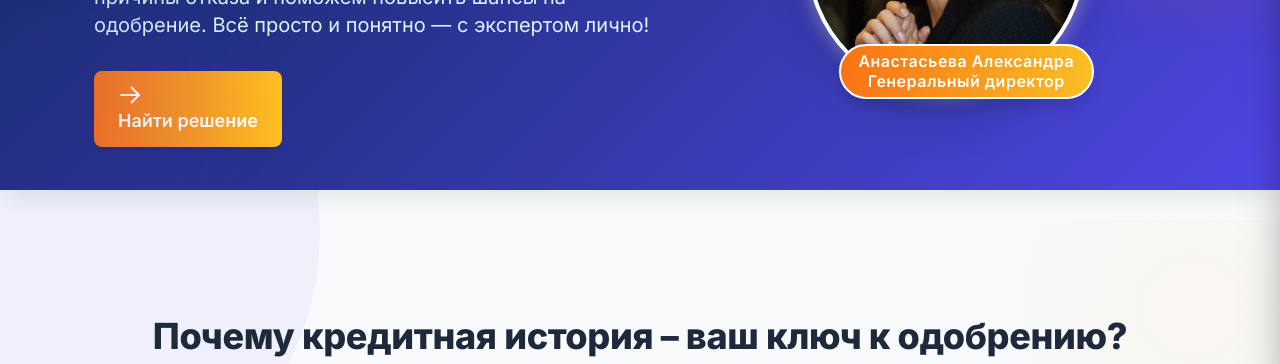
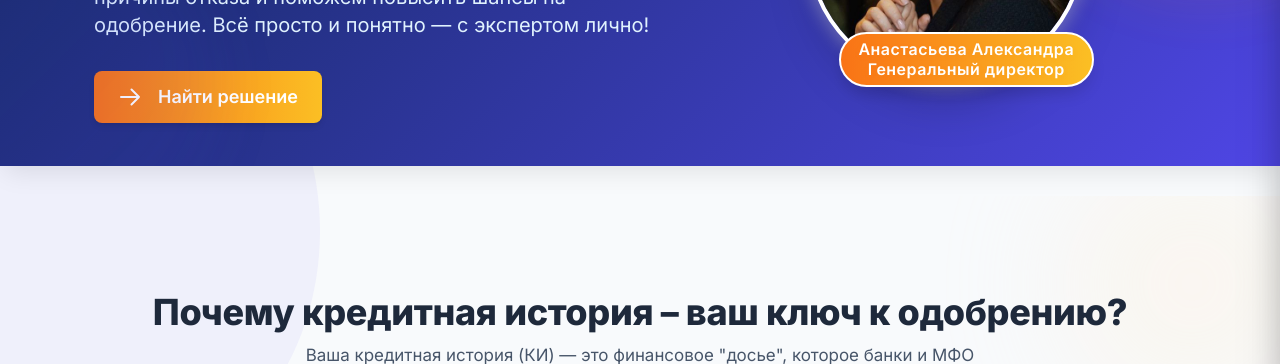
Before and after one commit to maslennikov-ig/siteki, a website: page index.html in a window 1280 px wide. Shown: the part 409-773 px from the top of the page. Drawn offline with nearby package versions, Linux system fonts and the light colour scheme.

Commit message:
feat: v2.9.5 улучшение навигации и UX кнопок - исправлена навигация консультации, улучшена симметрия кнопки Найти решение

```diff
--- a/index.html
+++ b/index.html
@@ -193,7 +193,7 @@
             <a href="#about" class="nav-link text-base mb-4 smooth-scroll" onclick="toggleMobileMenu()">О нас</a>
             <a href="#faq" class="nav-link text-base mb-4 smooth-scroll" onclick="toggleMobileMenu()">Частые вопросы</a>
             <a href="#testimonials" class="nav-link text-base mb-4 smooth-scroll" onclick="toggleMobileMenu()">Отзывы клиентов</a>
-            <a href="#order-consultation" class="cta-button text-base text-center mt-4 smooth-scroll" onclick="toggleMobileMenu()">Заказать консультацию</a>
+                            <a href="#products" class="cta-button text-base text-center mt-4 smooth-scroll" onclick="toggleMobileMenu()">Заказать консультацию</a>
         </nav>
         <div class="mt-8 pt-6 border-t border-gray-200">
             <p class="text-sm mb-2">Свяжитесь с нами:</p>
@@ -252,7 +252,7 @@
                         <a href="#what-is-ki" class="nav-link smooth-scroll">О кредитной истории</a>
                         <a href="#products" class="nav-link smooth-scroll">Наши решения</a>
                         <a href="#about" class="nav-link smooth-scroll">О нас</a>
-                        <a href="#order-consultation" class="cta-button smooth-scroll">Заказать консультацию</a>
+                        <a href="#products" class="cta-button smooth-scroll">Заказать консультацию</a>
                     </div>
                 </div>
                 <!-- Мобильное меню -->
@@ -281,7 +281,7 @@
                     <p class="hero-subtitle mb-8 animate-fade-in">
                         Мы разберёмся с вашей кредитной историей, объясним причины отказа и поможем повысить шансы на одобрение. Всё просто и понятно — с экспертом лично!
                     </p>
-                    <a href="#products" class="cta-button text-lg smooth-scroll animate-fade-in" aria-label="Найти решение по кредитной истории">
+                    <a href="#products" class="cta-button text-lg smooth-scroll animate-fade-in flex items-center justify-center" aria-label="Найти решение по кредитной истории">
                         <span class="cta-button-icon" aria-hidden="true">
                             <svg xmlns="http://www.w3.org/2000/svg" fill="none" viewBox="0 0 24 24" stroke-width="2" stroke="currentColor" class="w-6 h-6">
                                 <path stroke-linecap="round" stroke-linejoin="round" d="M13.5 4.5L21 12m0 0l-7.5 7.5M21 12H3" />
--- a/styles.css
+++ b/styles.css
@@ -1985,6 +1985,12 @@ transform: translateY(-0.25rem);
     transform: translateX(5px);
 }
 
+.cta-button-icon {
+    display: flex;
+    align-items: center;
+    margin-right: 0.5rem;
+}
+
 .cta-button-icon svg {
     width: 1.5rem;
     height: 1.5rem;
```
Also changed, not shown: changelog.md.
